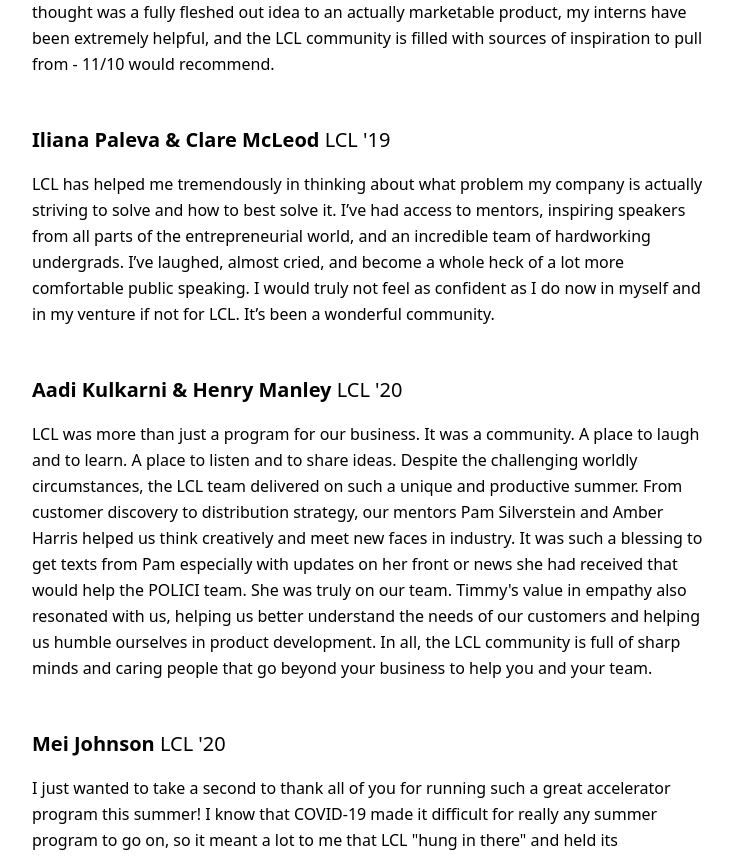
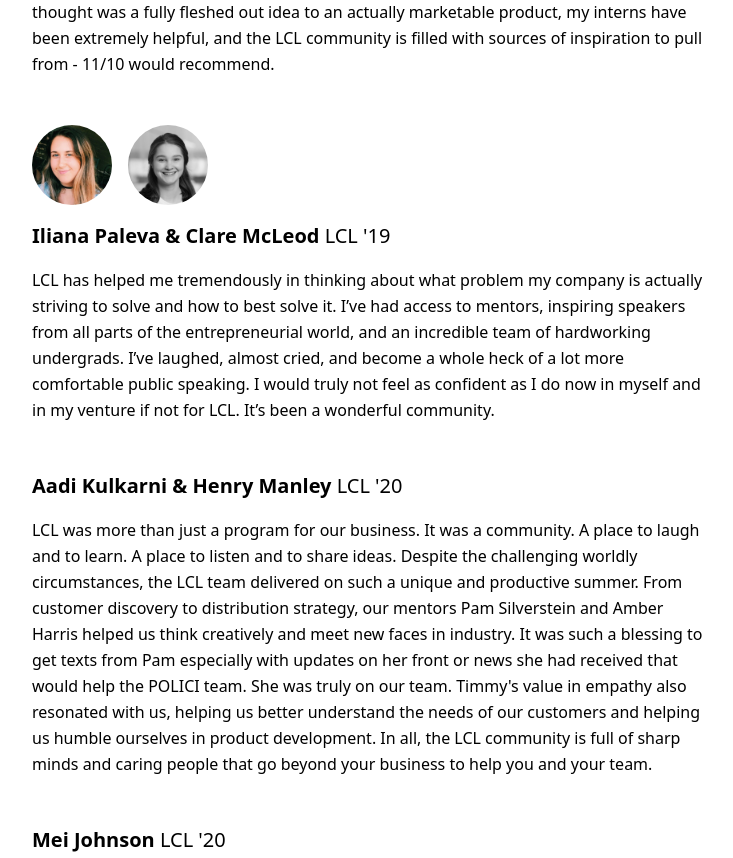
Before and after one commit to wwsalmon/lcl-website, a Next.js app: page /about in a window 1280 px wide. Shown: the part 1200-2058 px from the top of the page, without its empty margins (320-1053 px from the left). Built offline with nearby package versions, Linux system fonts and the light colour scheme.

Commit message:
add headshots to testimonials

```diff
--- a/components/lander-testimonials.tsx
+++ b/components/lander-testimonials.tsx
@@ -15,6 +15,11 @@ export default function LanderTestimonials({className}: {className?: string}){
     return (
         <div className={className}>
             <div className="lcl-rounded-rect p-4">
+                <div className="flex">
+                    {testimonials[currIndex].headshots && testimonials[currIndex].headshots.map(x => (
+                        <img src={x.headshot} alt={`Headshot of ${testimonials[currIndex].name}`} className="w-20 rounded-full mr-4"/>
+                    ))}
+                </div>
                 <p className="font-bold text-xl my-4">
                     <span className="mr-2">{testimonials[currIndex].name}</span>
                     <span className="font-light">{testimonials[currIndex].class}</span>
--- a/content/testimonials.json
+++ b/content/testimonials.json
@@ -4,31 +4,46 @@
       "name": "Alex McKenzie",
       "class": "LCL '19",
       "message": "You can find all the startup information you want online, but LCL's real value-add comes from being able to tap experienced people for their knowledge-base in order to apply those broad principles to your specific scenario. Even though the entrepreneurial scene is largely self-directed, there is so much to be gained from having someone show you the ropes, and the specific skills LCL promotes are immediately applicable in your day-to-day (e.g. pitching, presenting, customer discovery). My venture has developed from what I thought was a fully fleshed out idea to an actually marketable product, my interns have been extremely helpful, and the LCL community is filled with sources of inspiration to pull from - 11/10 would recommend."
-    }, {
+    },
+    {
       "name": "Iliana Paleva & Clare McLeod",
       "class": "LCL '19",
-      "message": "LCL has helped me tremendously in thinking about what problem my company is actually striving to solve and how to best solve it. I’ve had access to mentors, inspiring speakers from all parts of the entrepreneurial world, and an incredible team of hardworking undergrads. I’ve laughed, almost cried, and become a whole heck of a lot more comfortable public speaking. I would truly not feel as confident as I do now in myself and in my venture if not for LCL. It’s been a wonderful community."
-    }, {
+      "message": "LCL has helped me tremendously in thinking about what problem my company is actually striving to solve and how to best solve it. I’ve had access to mentors, inspiring speakers from all parts of the entrepreneurial world, and an incredible team of hardworking undergrads. I’ve laughed, almost cried, and become a whole heck of a lot more comfortable public speaking. I would truly not feel as confident as I do now in myself and in my venture if not for LCL. It’s been a wonderful community.",
+      "headshots": [
+        {
+          "headshot": "/img/uploads/iliana.jpg"
+        },
+        {
+          "headshot": "/img/uploads/clare.jpg"
+        }
+      ]
+    },
+    {
       "name": "Aadi Kulkarni & Henry Manley",
       "class": "LCL '20",
       "message": "LCL was more than just a program for our business. It was a community. A place to laugh and to learn. A place to listen and to share ideas. Despite the challenging worldly circumstances, the LCL team delivered on such a unique and productive summer. From customer discovery to distribution strategy, our mentors Pam Silverstein and Amber Harris helped us think creatively and meet new faces in industry. It was such a blessing to get texts from Pam especially with updates on her front or news she had received that would help the POLICI team. She was truly on our team. Timmy's value in empathy also resonated with us, helping us better understand the needs of our customers and helping us humble ourselves in product development. In all, the LCL community is full of sharp minds and caring people that go beyond your business to help you and your team."
-    }, {
+    },
+    {
       "name": "Mei Johnson",
       "class": "LCL '20",
       "message": "I just wanted to take a second to thank all of you for running such a great accelerator program this summer! I know that COVID-19 made it difficult for really any summer program to go on, so it meant a lot to me that LCL \"hung in there\" and held its accelerator program anyway. Your persistence is really admirable, and it was amazing that you all managed to foster such a warm, caring environment, even though we were communicating through screens. I definitely learned a lot, but what really stuck with me the whole time is how welcoming everyone was. I was worried initially that I'd stick out too much and be isolated or left behind, but everyone was so kind and friendly that I truly felt at home. I wish you all the best, and I hope you stay happy and healthy in these trying times."
-    }, {
+    },
+    {
       "name": "Hayoung Ryu",
       "class": "LCL '19",
       "message": "LCL accelerator allowed me to be provided with the resources to build our ideas and be connected to many entrepreneurs and other people that we found to be very helpful on the way to troubleshooting and building our company. With the help of LCL, we are currently at the stage where our first prototype is built and where we are conducting customer discoveries and forming partnerships."
-    }, {
+    },
+    {
       "name": "Jordyn Goldzweig & Sam Brickman",
       "class": "LCL '19 & LCL '20",
       "message": "We went through the LCL summer accelerator with our company, Quarantine Buddy, a website that matches and introduces people together as well as hosts virtual events to help people build meaningful friendships. Through the amazing mentorship and speaker program, LCL allowed our company to grow and prosper this summer. This summer, we were featured on Live with Kelly and Ryan, CBS This Morning, TIME Magazine, and mentioned in one of Governor Cuomo's briefings, allowing us to expand to over 130 countries. We have accumulated thousands of users and have made over 100,000 matches. The LCL programming gave us access to weekly speakers and allowed us to get valuable advice that drove a lot of our decisions. The mentorship that LCL provided also drove most of our success this summer, and we really could not have done it without the program. Myself and my co-founder really owe a large amount of our success to the program, and hope to give back any way that we can in the future. We are so fortunate and thankful for being able to participate in this program, and we would not be where we are today without it."
-    }, {
+    },
+    {
       "name": "Waishan Qiu",
       "class": "LCL '20",
       "message": "LCL Summer Accelerator did a great job! As a startup participant, we got more than we expected, e.g. the very good mentorship for early-stage companies, many experienced pitch judges to push your pitch skills, great connections to Cornell entrepreneurship community, abundant resources to recruit brilliant summer interns, access to StartupTree and eLab, plus very insightful guest speakers every week. I strongly recommend early-stage companies and students to apply. Thank you for everything again, Timmy, Pam, Jojo, Irena, Peter, and all the amazing people."
-    }, {
+    },
+    {
       "name": "Eshan Dalela & Patrick Han",
       "class": "LCL '20",
       "message": "LCL has been nothing but amazing for the team. It really helped us figure out a lot of core problems we were initially having during our early stages. Pam, Timmy, and the LCL team at large were not only great mentors for our company, but also for our personal growth and development. The best thing about LCL is that it is a community that expands way beyond the 8-week program and I am so glad our team members can be part of this community for life."
--- a/pages/about.tsx
+++ b/pages/about.tsx
@@ -52,6 +52,13 @@ export default function About(){
                     <h3 className="lcl-bold-uppercase mb-8">Hear from our founders</h3>
                     {testimonials.map(x => (
                         <div className="my-12">
+                            {x.headshots && (
+                                <div className="flex mb-4">
+                                    {x.headshots.map(h => (
+                                        <img src={h.headshot} alt={`Headshot of ${x.name}`} className="w-20 rounded-full mr-4"/>
+                                    ))}
+                                </div>
+                            )}
                             <h4 className="font-bold text-xl mb-4">{x.name} <span className="font-light">{x.class}</span></h4>
                             <p className="leading-relaxed">{x.message}</p>
                         </div>
--- a/public/admin/config.yml
+++ b/public/admin/config.yml
@@ -86,3 +86,8 @@ collections:
               - { name: name, label: Name, widget: string }
               - { name: class, label: Class, widget: string }
               - { name: message, label: Message, widget: text }
+              - name: headshots
+                label: Headshots
+                widget: list
+                fields:
+                  - { name: headshot, label: Headshot, widget: image }
```
Also changed, not shown: public/img/uploads/clare.jpg (added), public/img/uploads/iliana.jpg (added).
